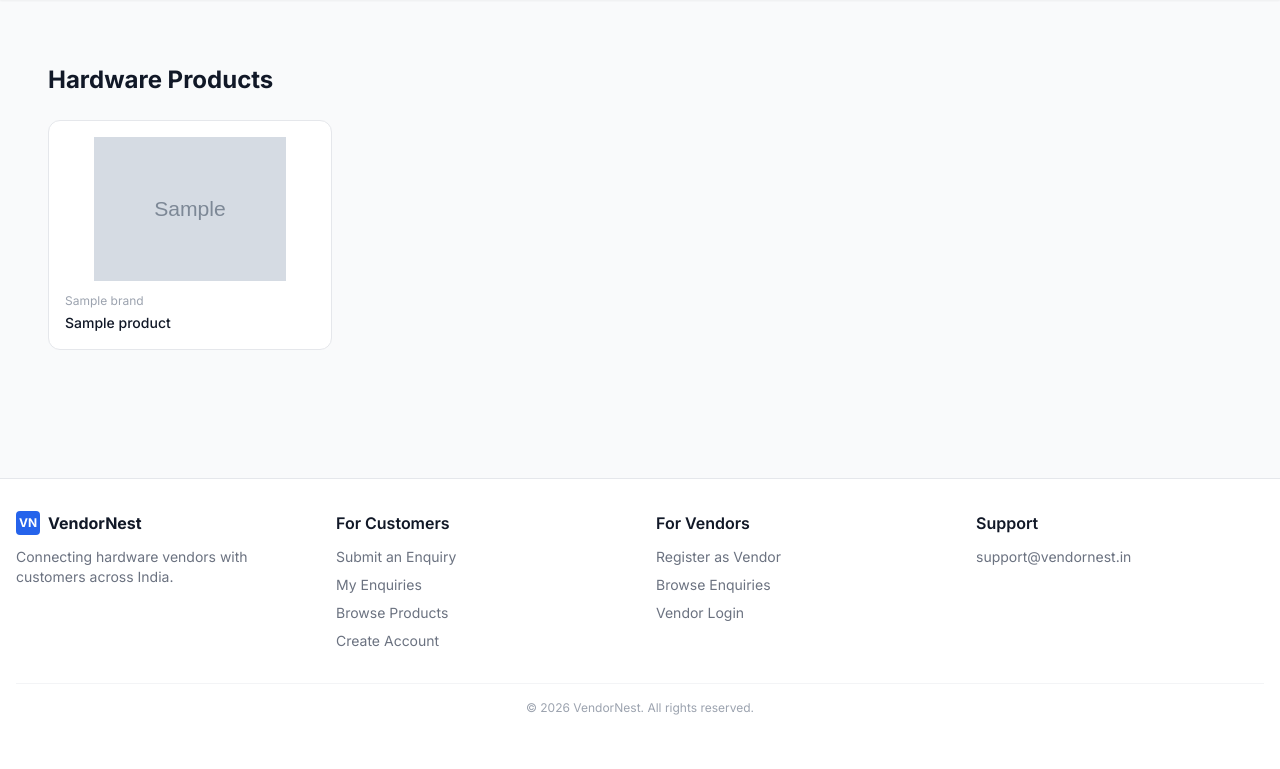
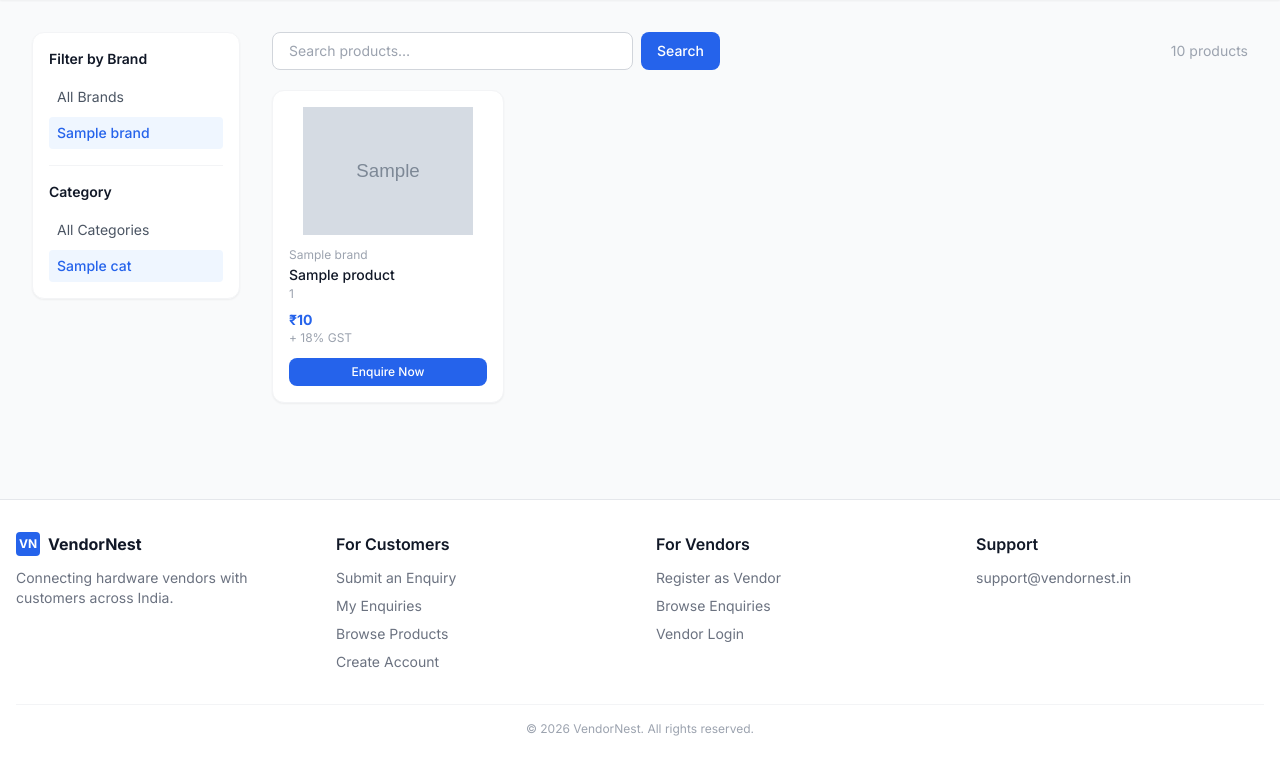
Before and after one commit to viviztech/vendornest, a Python web app: template app/templates/public/products.html in a window 1280 px wide. Shown: the part 65-834 px from the top of the page. Before the commit the page ends 780 px from the top, so only its background shows below. Run offline with Jinja, Linux system fonts and the light colour scheme; the template is opened without the code that fills it: most values are stand-ins (such as "Sample title", 1, 10 or a date in 2020); grey boxes marked "Sample" are stand-in pictures; some libraries are stand-ins or nearby versions.

Commit message:
Fix products page — query Product catalogue directly, not VendorProduct
Products were seeded but invisible because /products only showed VendorProduct
listings (vendor-specific). Now queries Product table directly with brand/category
filters, search, pagination. Each product has Enquire Now CTA.

Co-Authored-By: Claude Sonnet 4.6 <noreply@anthropic.com>

```diff
--- a/app/templates/public/products.html
+++ b/app/templates/public/products.html
@@ -1,24 +1,123 @@
 {% extends "base.html" %}
-{% block title %}Products{% endblock %}
+{% block title %}Browse IT Products{% endblock %}
 {% block content %}
-<div class="max-w-7xl mx-auto px-4 py-8">
-  <h1 class="text-2xl font-bold text-gray-900 mb-6">Hardware Products</h1>
-  <div class="grid grid-cols-2 md:grid-cols-3 lg:grid-cols-4 gap-4">
-    {% for product in products %}
-    <a href="/products/{{ product.slug }}" class="bg-white rounded-xl border border-gray-200 hover:shadow-md transition-shadow p-4 group">
-      <div class="h-36 flex items-center justify-center mb-3">
-        {% if product.primary_image %}
-        <img src="{{ product.primary_image.image_url }}" class="max-h-36 object-contain" alt="{{ product.name }}">
-        {% else %}
-        <div class="text-4xl text-gray-200">🖥️</div>
-        {% endif %}
+
+<div class="flex gap-8">
+  <!-- Sidebar filters -->
+  <aside class="w-52 flex-shrink-0 hidden md:block">
+    <div class="bg-white rounded-xl border border-gray-100 shadow-sm p-4 sticky top-24">
+      <h3 class="font-semibold text-gray-900 mb-3 text-sm">Filter by Brand</h3>
+      <ul class="space-y-1">
+        <li>
+          <a href="/products{% if selected_category_id %}?category_id={{ selected_category_id }}{% endif %}"
+             class="block px-2 py-1.5 rounded text-sm {% if not selected_brand_id %}text-blue-600 font-medium bg-blue-50{% else %}text-gray-600 hover:bg-gray-50{% endif %}">
+            All Brands
+          </a>
+        </li>
+        {% for brand in brands %}
+        <li>
+          <a href="/products?brand_id={{ brand.id }}{% if selected_category_id %}&category_id={{ selected_category_id }}{% endif %}"
+             class="block px-2 py-1.5 rounded text-sm {% if selected_brand_id == brand.id %}text-blue-600 font-medium bg-blue-50{% else %}text-gray-600 hover:bg-gray-50{% endif %}">
+            {{ brand.name }}
+          </a>
+        </li>
+        {% endfor %}
+      </ul>
+
+      <hr class="my-4 border-gray-100">
+
+      <h3 class="font-semibold text-gray-900 mb-3 text-sm">Category</h3>
+      <ul class="space-y-1">
+        <li>
+          <a href="/products{% if selected_brand_id %}?brand_id={{ selected_brand_id }}{% endif %}"
+             class="block px-2 py-1.5 rounded text-sm {% if not selected_category_id %}text-blue-600 font-medium bg-blue-50{% else %}text-gray-600 hover:bg-gray-50{% endif %}">
+            All Categories
+          </a>
+        </li>
+        {% for cat in categories %}
+        <li>
+          <a href="/products?category_id={{ cat.id }}{% if selected_brand_id %}&brand_id={{ selected_brand_id }}{% endif %}"
+             class="block px-2 py-1.5 rounded text-sm {% if selected_category_id == cat.id %}text-blue-600 font-medium bg-blue-50{% else %}text-gray-600 hover:bg-gray-50{% endif %}">
+            {{ cat.name }}
+          </a>
+        </li>
+        {% endfor %}
+      </ul>
+    </div>
+  </aside>
+
+  <!-- Main content -->
+  <div class="flex-1 min-w-0">
+    <!-- Search bar + count -->
+    <div class="flex items-center justify-between mb-5 gap-4">
+      <form action="/products" method="get" class="flex gap-2 flex-1 max-w-md">
+        {% if selected_brand_id %}<input type="hidden" name="brand_id" value="{{ selected_brand_id }}">{% endif %}
+        {% if selected_category_id %}<input type="hidden" name="category_id" value="{{ selected_category_id }}">{% endif %}
+        <input type="text" name="q" value="{{ query or '' }}" placeholder="Search products…"
+               class="flex-1 border border-gray-300 rounded-lg px-4 py-2 text-sm focus:outline-none focus:ring-2 focus:ring-blue-500">
+        <button type="submit" class="bg-blue-600 text-white px-4 py-2 rounded-lg text-sm font-medium hover:bg-blue-700">Search</button>
+      </form>
+      <span class="text-sm text-gray-400 whitespace-nowrap">{{ total }} product{{ 's' if total != 1 }}</span>
+    </div>
+
+    <!-- Product grid -->
+    {% if products %}
+    <div class="grid grid-cols-2 sm:grid-cols-3 lg:grid-cols-4 gap-4">
+      {% for product in products %}
+      <div class="bg-white rounded-xl border border-gray-100 shadow-sm hover:shadow-md hover:border-blue-200 transition-all p-4 flex flex-col">
+        <div class="h-32 flex items-center justify-center mb-3">
+          {% if product.primary_image %}
+          <img src="{{ product.primary_image.image_url }}" class="max-h-32 object-contain" alt="{{ product.name }}">
+          {% else %}
+          <div class="text-5xl text-gray-200">
+            {% if product.category and 'Laptop' in product.category.name %}💻
+            {% elif product.category and 'Print' in product.category.name %}🖨️
+            {% elif product.category and 'Monitor' in product.category.name %}🖥️
+            {% elif product.category and ('Router' in product.category.name or 'Switch' in product.category.name or 'Network' in product.category.name) %}🌐
+            {% elif product.category and 'SSD' in product.category.name %}💾
+            {% else %}🖥️{% endif %}
+          </div>
+          {% endif %}
+        </div>
+        <div class="flex-1">
+          <p class="text-xs text-gray-400 mb-0.5">{{ product.brand.name if product.brand else '' }}</p>
+          <p class="text-sm font-medium text-gray-900 line-clamp-2 leading-snug">{{ product.name }}</p>
+          {% if product.model_number %}
+          <p class="text-xs text-gray-400 mt-0.5">{{ product.model_number }}</p>
+          {% endif %}
+          {% if product.base_price %}
+          <p class="text-sm font-bold text-blue-600 mt-2">₹{{ "{:,.0f}".format(product.base_price) }}</p>
+          <p class="text-xs text-gray-400">+ 18% GST</p>
+          {% endif %}
+        </div>
+        <a href="/customer/enquiries/new"
+           class="mt-3 block w-full text-center bg-blue-600 text-white py-1.5 rounded-lg text-xs font-medium hover:bg-blue-700 transition-colors">
+          Enquire Now
+        </a>
       </div>
-      <p class="text-xs text-gray-400 mb-1">{{ product.brand.name if product.brand else '' }}</p>
-      <p class="text-sm font-medium text-gray-900 group-hover:text-blue-600 line-clamp-2">{{ product.name }}</p>
-    </a>
+      {% endfor %}
+    </div>
+
+    <!-- Pagination -->
+    {% if pages > 1 %}
+    <div class="flex gap-2 mt-8 justify-center">
+      {% for p in range(1, pages + 1) %}
+      <a href="/products?page={{ p }}{% if selected_brand_id %}&brand_id={{ selected_brand_id }}{% endif %}{% if selected_category_id %}&category_id={{ selected_category_id }}{% endif %}{% if query %}&q={{ query }}{% endif %}"
+         class="px-3 py-1.5 rounded-lg text-sm border
+                {% if p == page %}bg-blue-600 text-white border-blue-600{% else %}bg-white text-gray-600 border-gray-200 hover:border-blue-300{% endif %}">
+        {{ p }}
+      </a>
+      {% endfor %}
+    </div>
+    {% endif %}
+
     {% else %}
-    <div class="col-span-4 py-16 text-center text-gray-400">No products found.</div>
-    {% endfor %}
+    <div class="py-20 text-center">
+      <div class="text-5xl mb-4">🔍</div>
+      <p class="text-gray-500 font-medium">No products found.</p>
+      <a href="/products" class="text-sm text-blue-600 hover:underline mt-2 inline-block">Clear filters</a>
+    </div>
+    {% endif %}
   </div>
 </div>
 {% endblock %}
```
Also changed, not shown: app/routers/public/search.py (+6 -12 lines).
